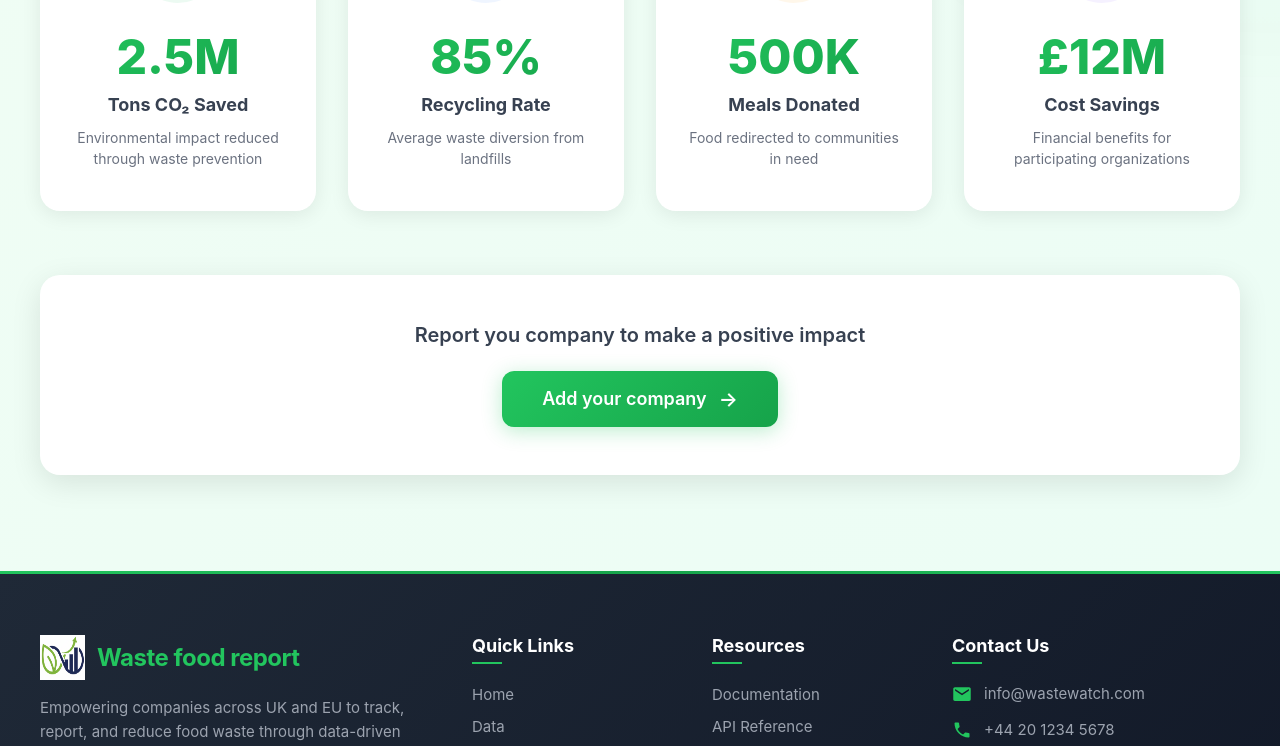
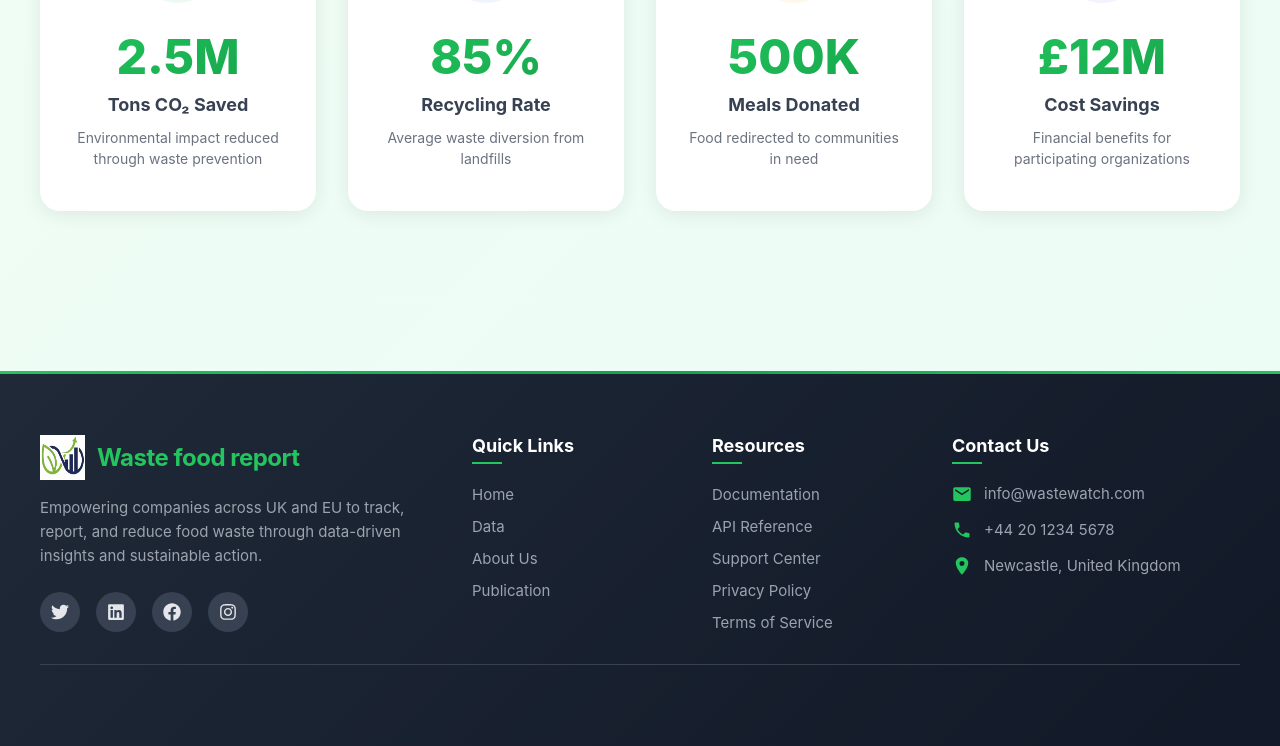
Before and after one commit to bansi1008/corporatefoodwaste, a Next.js app: page / in a window 1280 px wide. Shown: the part 2033-2779 px from the top of the page. Built offline with nearby package versions, Linux system fonts and the light colour scheme.

Commit message:
home page added

```diff
--- a/src/app/ComponentHome/Impact.jsx
+++ b/src/app/ComponentHome/Impact.jsx
@@ -68,16 +68,6 @@ export default function Impact() {
             </div>
           ))}
         </div>
-
-        <div className={styles.cta}>
-          <p className={styles.ctaText}>
-            Report you company to make a positive impact
-          </p>
-          <button className={styles.ctaButton}>
-            Add your company
-            <span className={styles.arrow}>→</span>
-          </button>
-        </div>
       </div>
     </section>
   );
--- a/src/app/Data/DataComponent/DocumentsChart.jsx
+++ b/src/app/Data/DataComponent/DocumentsChart.jsx
@@ -93,7 +93,7 @@ export default function DocumentsChart() {
                 <YAxis stroke="#6b7280" />
                 <Tooltip
                   contentStyle={{
-                    backgroundColor: "#fff",
+                    backgroundColor: "#0f0e0eff",
                     border: "1px solid #e5e7eb",
                     borderRadius: "8px",
                   }}
@@ -127,7 +127,7 @@ export default function DocumentsChart() {
                 <YAxis stroke="#6b7280" />
                 <Tooltip
                   contentStyle={{
-                    backgroundColor: "#fff",
+                    backgroundColor: "#121212ff",
                     border: "1px solid #e5e7eb",
                     borderRadius: "8px",
                   }}
```
